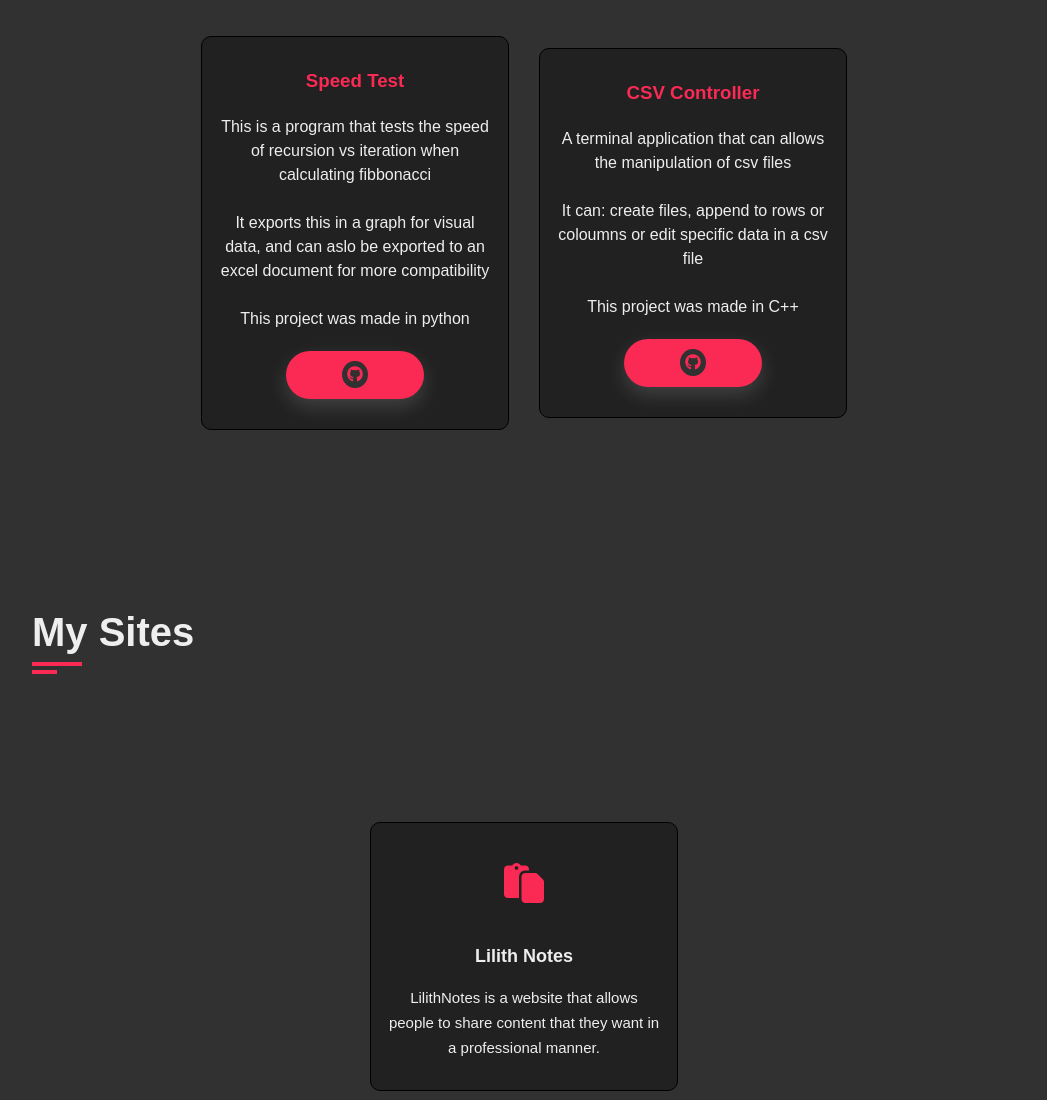
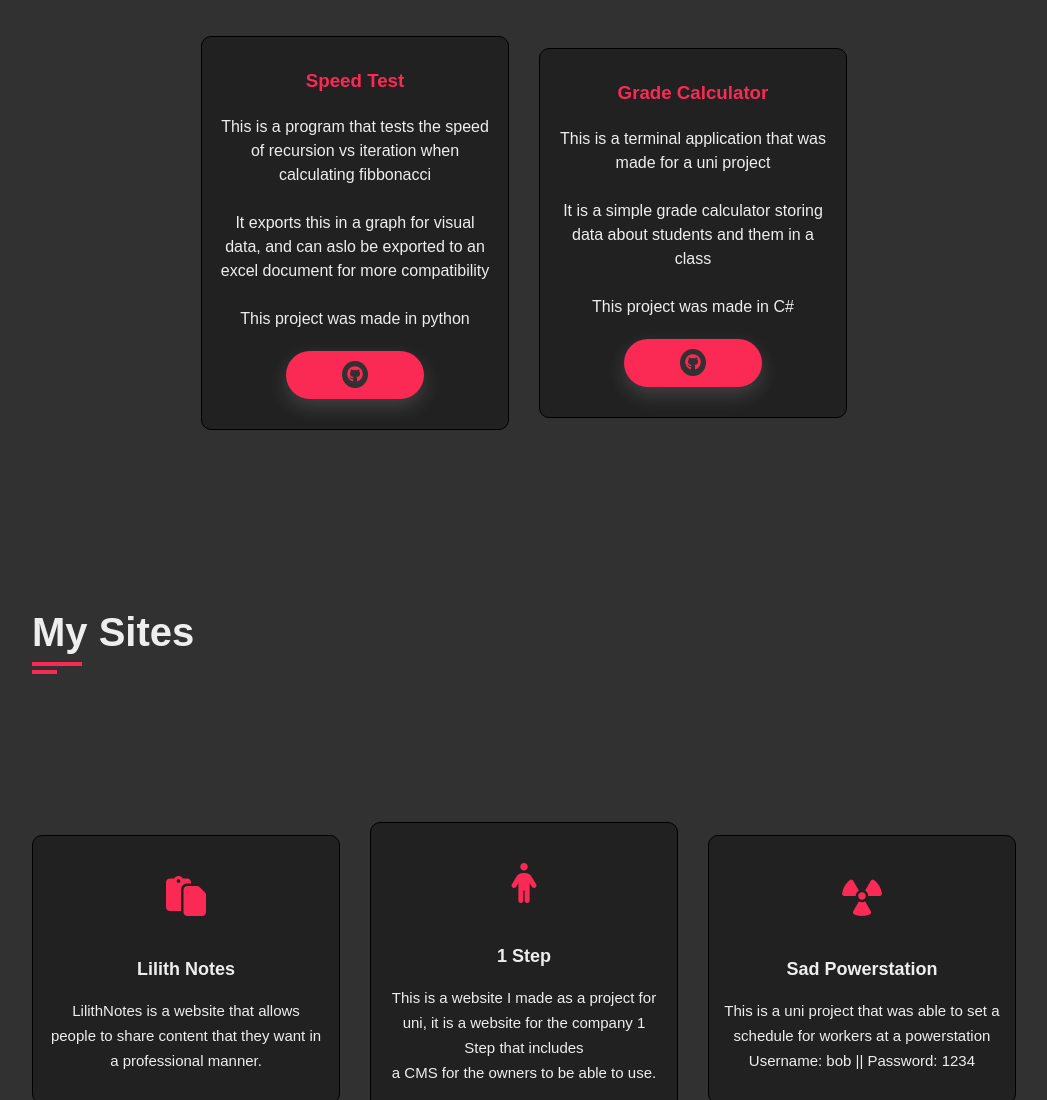
Before and after one commit to LilithsDemon/My-Website, a plain HTML site: page index.html in a window 1280 px wide. Shown: the part 1700-2800 px from the top of the page, without its empty margins (116-1163 px from the left). Drawn offline with Linux system fonts and the light colour scheme.

Commit message:
Added things to the homepage to make it new accurate

```diff
--- a/index.html
+++ b/index.html
@@ -53,8 +53,7 @@
                         <p>Developer</p>
                         <div class="links">
                             <ul>
-                                <li><a href="https://discordapp.com/users/LilithsDemon#5590"><i class="fa-brands fa-discord"></i></a></li>
-                                <li><a href="https://www.instagram.com/lucy__gardener/"><i class="fa-brands fa-instagram"></i></a></li>
+                                <li><a href="https://discordapp.com/users/LilithsDemon"><i class="fa-brands fa-discord"></i></a></li>
                                 <li><a href="https://github.com/LilithsDemon"><i class="fa-brands fa-github"></i></a></li>
                             </ul>
                         </div>
@@ -148,15 +147,15 @@
 
                     <div class="project_card padd-15">
                         <div class="card_border">
-                            <h3 class="card_name">CSV Controller</h3>
+                            <h3 class="card_name">Grade Calculator</h3>
 
-                            <p>A terminal application that can allows the manipulation of csv files<br><br>
-                                It can: create files, append to rows or coloumns or edit specific data in a csv file<br><br>
-                                This project was made in C++</p>
+                            <p>This is a terminal application that was made for a uni project<br><br>
+                                It is a simple grade calculator storing data about students and them in a class<br><br>
+                                This project was made in C#</p>
 
 
                             <ul class="card_links-list">
-                                <a href="https://github.com/LilithsDemon/CSV-Controller" class="card_links-link">
+                                <a href="https://github.com/LilithsDemon/OOP_Grade_Calc.git" class="card_links-link">
                                     <i class="fa-brands fa-github"></i>
                                 </a>
                             </ul>
@@ -185,6 +184,32 @@
                             </a>
                         </div>
                     </div>
+                    <div class="service-item padd-15">
+                        <div class="service-item-inner">
+                            <a href="https://ws328700-wtp.remote.ac">
+                                <div class="icon">
+                                    <i class="fa fa-person"></i>
+                                </div>
+                                <h4>1 Step</h4>
+                                <p>This is a website I made as a project for uni, it is a website for the company 1 Step that includes<br>
+                                   a CMS for the owners to be able to use.
+                                </p>
+                            </a>
+                        </div>
+                    </div>
+                    <div class="service-item padd-15">
+                        <div class="service-item-inner">
+                            <a href="https://ws328700dd.remote.ac">
+                                <div class="icon">
+                                    <i class="fa fa-radiation"></i>
+                                </div>
+                                <h4>Sad Powerstation</h4>
+                                <p>This is a uni project that was able to set a schedule for workers at a powerstation<br>
+                                    Username: bob || Password: 1234
+                                </p>
+                            </a>
+                        </div>
+                    </div>
                 </div>
         </section>
 
```
